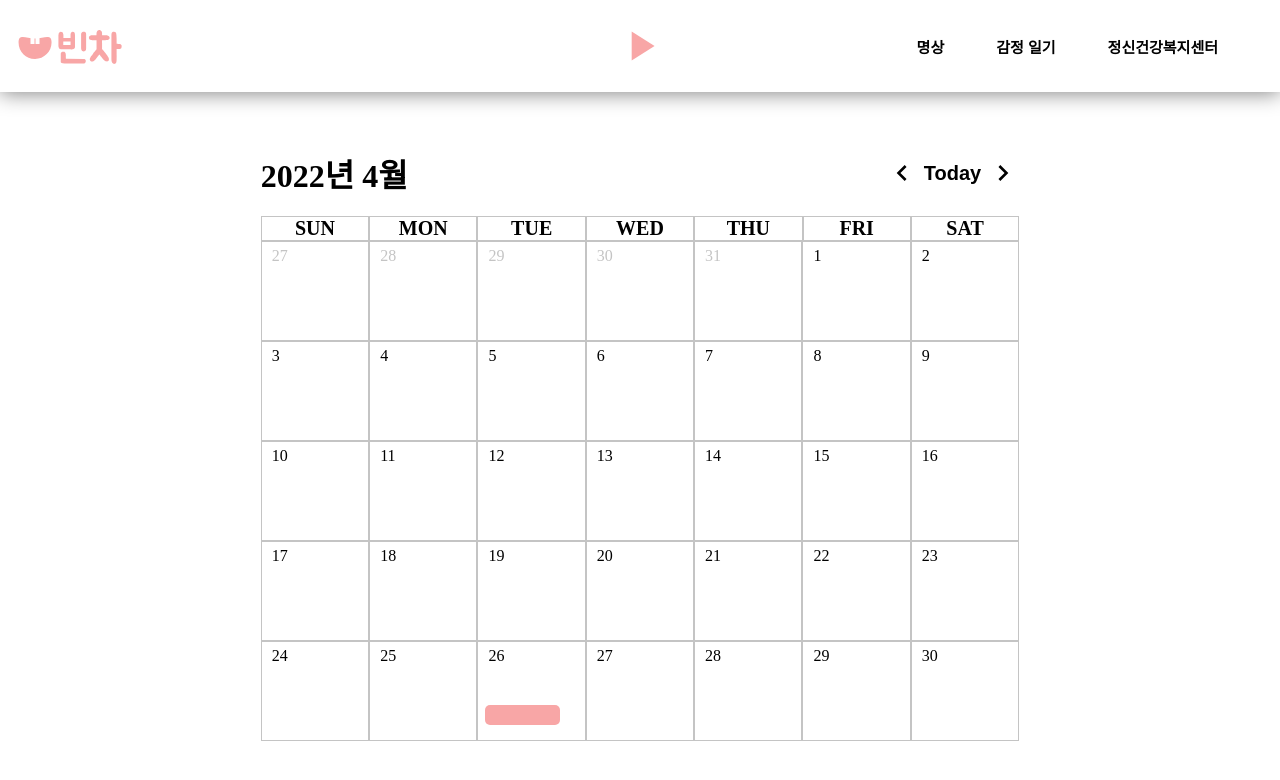
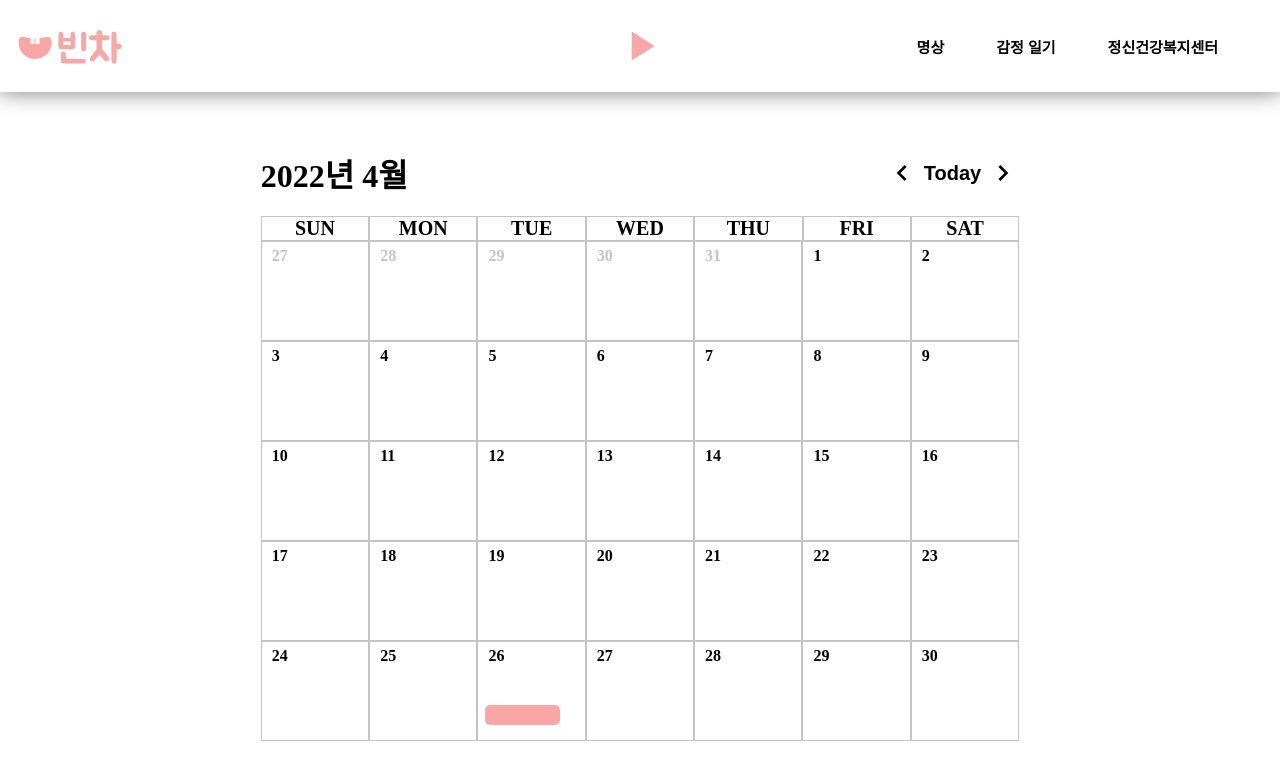
Before and after one commit to Empty-Car/Moonlight, a React (Create React App) app: page /record-emotion in a window 1280 px wide. Shown: the top 780 px of the page. Built offline with nearby package versions, Linux system fonts and the light colour scheme.

Commit message:
Fix: modal date Bug

```diff
--- a/src/component/Dates.js
+++ b/src/component/Dates.js
@@ -26,10 +26,9 @@ const TodayStyle = styled.div`
   margin-left: 7px;
 `;
 
-const DateBox = styled.div``;
-
 const DateStyle = styled.span`
   padding: 10px 1px 1px 10px;
+  font-weight: bold;
 
   ${(props) =>
     props.isPrev &&
@@ -57,19 +56,19 @@ const Dates = ({ idx, date, month, year, isToday, isPrev, isNext }) => {
 
   return (
     <Form onDoubleClick={openModal}>
-      <DateBox>
+      <div>
         <DateStyle isPrev={isPrev} isNext={isNext}>
           {date}
           {isToday ? <TodayStyle /> : null}
         </DateStyle>
-      </DateBox>
+      </div>
 
       <div>
         <DiaryModal
           isModal={isModal}
           closeModal={closeModal}
           year={year}
-          month={month}
+          month={isPrev ? month - 1 : month || isNext ? month + 1 : month}
           date={date}
         ></DiaryModal>
       </div>
```
